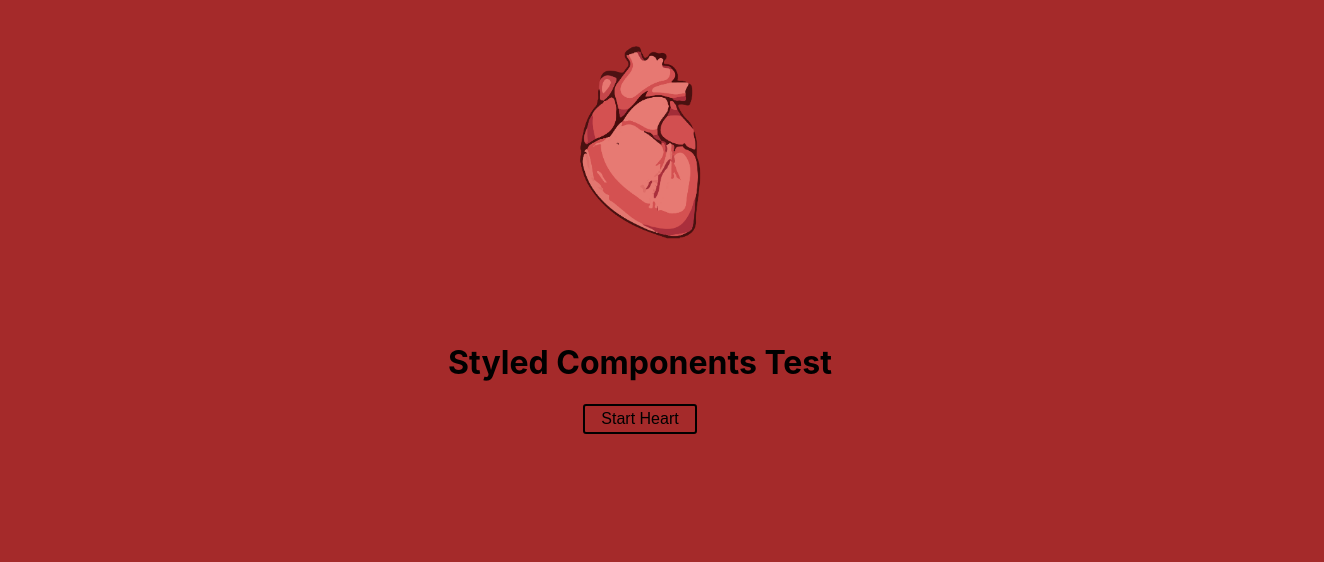
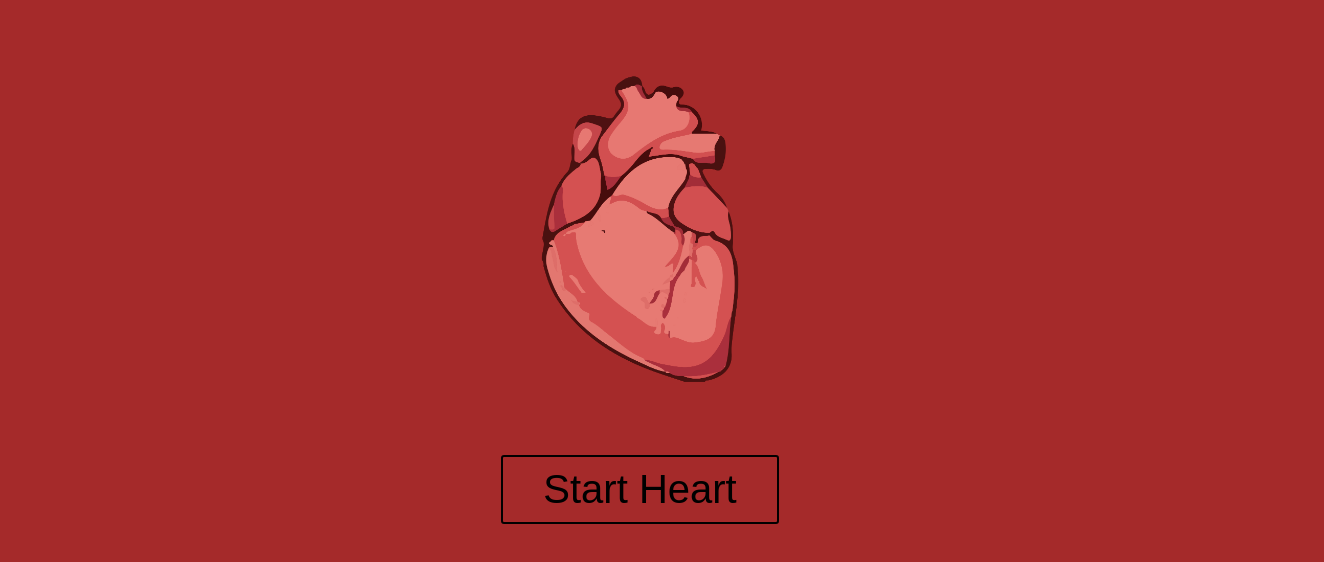
Before and after one commit to moetichentuf/Workshop, a React (Create React App) app: page / in a window 1280 px wide. Shown: the top 562 px of the page, 1324 px wide, since content can reach past the window. Built offline with nearby package versions, Linux system fonts and the light colour scheme.

Commit message:
trying to get onclick to work

```diff
--- a/src/App.js
+++ b/src/App.js
@@ -11,16 +11,16 @@ const move = keyframes`
     transform: scale(2);
   }
   to {
-    transform: scale(2.5);
+    transform: scale(2.2);
   }
 `;
 // Here we create a component that will rotate everything we pass in over two seconds
 const Move = styled.div`
   display: inline-block;
-  animation: ${move} 1s ease infinite;
+  animation: ${move} 1s ease-out infinite;
   padding: 2rem 1rem;
   size:1%;
-  margin-top:10%;
+  margin-top:20%;
 `;
 
 
@@ -34,7 +34,7 @@ const Container = styled.div`
 const Button = styled.button`
   cursor: pointer;
   background: transparent;
-  font-size: 16px;
+  font-size: 5vh;
   border-radius: 3px;
   color: black;
   border: 2px solid black;
@@ -51,11 +51,10 @@ const Button = styled.button`
 function App() {
   return (
     <div>
-      <Move><img style={{width:'10%'}}  src={heart} alt={heart} /> </Move>
+      <Move><img style={{width:'15%'}}  src={heart} alt={heart} /> </Move>
       <Container>
-      <h1>Styled Components Test</h1>
 
-      <Button>Start Heart</Button>
+      <Button >Start Heart</Button>
 
   </Container>
 
```
